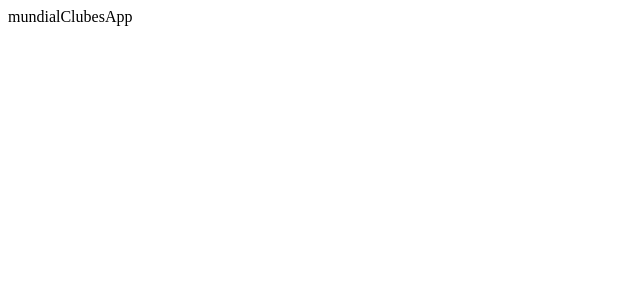
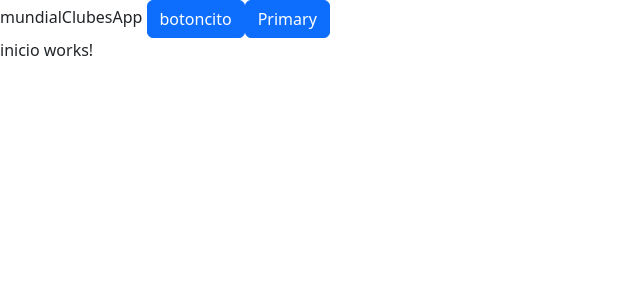
Before and after one commit to wallei/mundialClubesApp, an Angular app in the folder mundialClubesApp/: page / in a window 1280 px wide. Shown: the top 300 px of the page, without its empty margins (0-640 px from the left). Built offline with nearby package versions, Linux system fonts and the light colour scheme.

Commit message:
agregada la mierda de bootstrap

```diff
--- a/mundialClubesApp/angular.json
+++ b/mundialClubesApp/angular.json
@@ -52,9 +52,12 @@
               }
             ],
             "styles": [
-              "src/styles.css"
+              "src/styles.css",
+              "node_modules/bootstrap/dist/css/bootstrap.min.css"
             ],
-            "scripts": []
+            "scripts": [
+              "node_modules/bootstrap/dist/js/bootstrap.bundle.min.js"
+            ]
           },
           "configurations": {
             "production": {
@@ -112,7 +115,8 @@
             "styles": [
               "src/styles.css"
             ],
-            "scripts": []
+            "scripts": [
+            ]
           }
         }
       }
--- a/mundialClubesApp/package.json
+++ b/mundialClubesApp/package.json
@@ -17,6 +17,7 @@
     "@angular/platform-browser": "^19.2.0",
     "@angular/platform-browser-dynamic": "^19.2.0",
     "@angular/router": "^19.2.0",
+    "bootstrap": "^5.3.6",
     "rxjs": "~7.8.0",
     "tslib": "^2.3.0",
     "zone.js": "~0.15.0"
--- a/mundialClubesApp/src/app/app.component.html
+++ b/mundialClubesApp/src/app/app.component.html
@@ -1 +1,9 @@
 {{title}}
+
+
+<button type="button" class="btn btn-primary">botoncito</button>
+<button type="button" class="btn btn-primary">Primary</button>
+
+
+
+<router-outlet></router-outlet>
```
Also changed, not shown: mundialClubesApp/src/app/app.routes.ts (+4 -5 lines), 1 other file (tests, documents, lock files or other folders).
